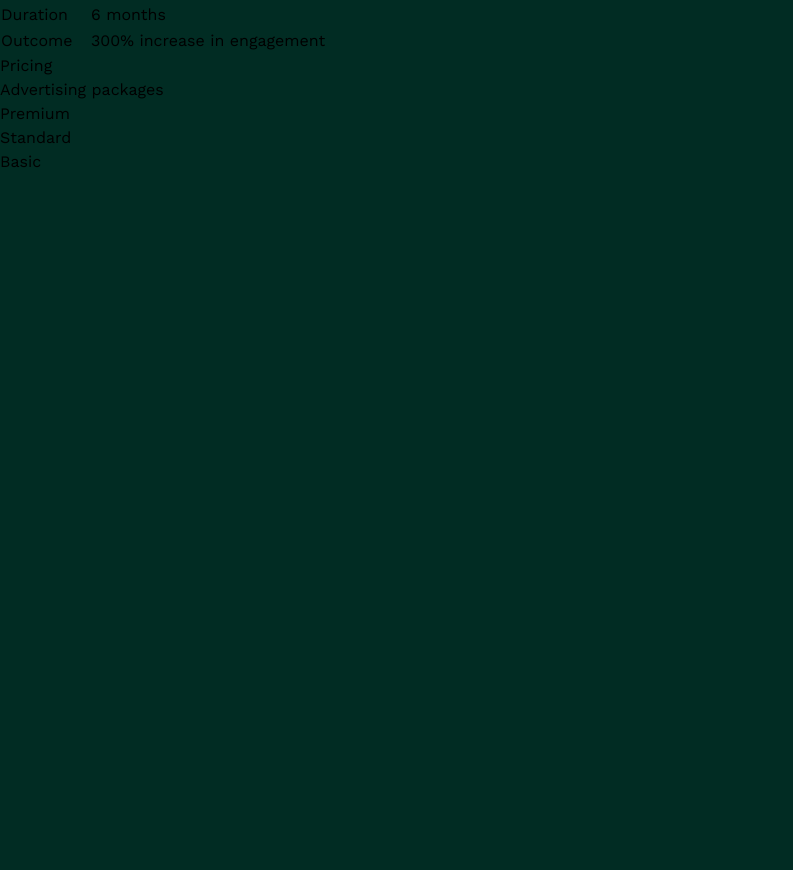
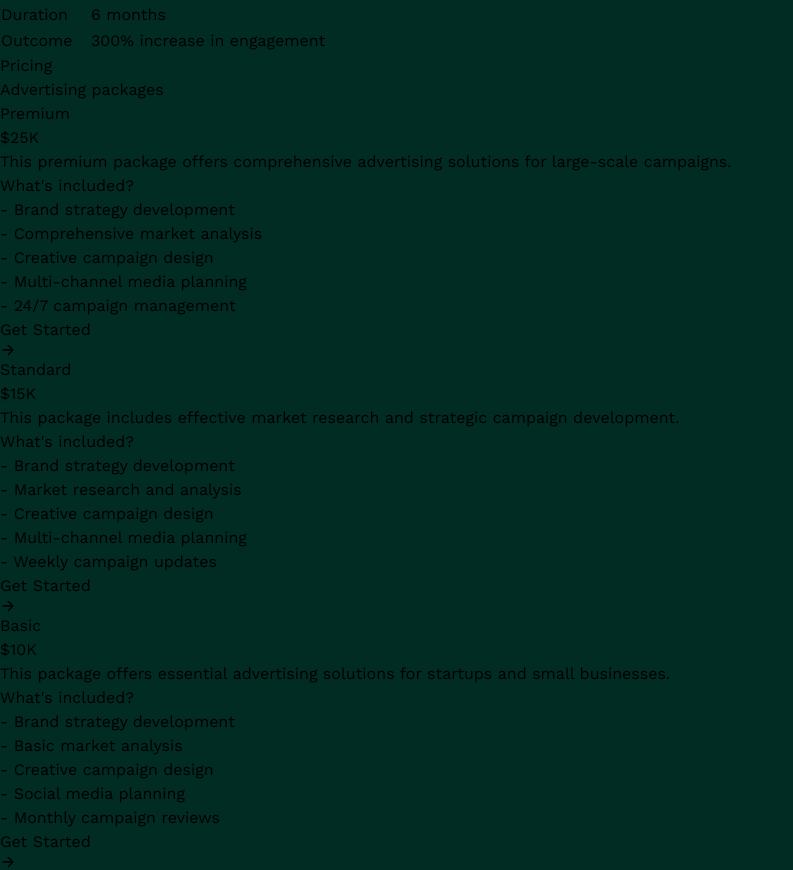
Before and after one commit to ionutpetru4046/landing-page-adCarrot, a React (Vite) app: page / in a window 1280 px wide. Shown: the part 9640-10510 px from the top of the page, without its empty margins (0-793 px from the left). Before the commit the page ends 9814 px from the top, so only its background shows below. Built offline with nearby package versions, Linux system fonts and the light colour scheme.

Commit message:
button added to the pricing section and looped through packages

```diff
--- a/src/components/AdAgencyPackages.jsx
+++ b/src/components/AdAgencyPackages.jsx
@@ -1,3 +1,4 @@
+import { IoArrowForward } from "react-icons/io5"
 import { PACKAGES } from "../constants"
 
 const AdAgencyPackages = () => {
@@ -17,6 +18,23 @@ const AdAgencyPackages = () => {
                         <div className="mb-6 flex flex-col md:mb-0 md:w-1/2">
                             <h2 className="mb-2 text-lg font-semibold
                             tracking-tighter">{pkg.name}</h2>
+                            <p className="mb-2 text-5xl font-bold">{pkg.price}</p>
+                            <p className="px-2">{pkg.description}</p>
+                        </div>
+                        <div className="flex flex-col md:w-1/2">
+                            <h3 className="mb-2 font-semibold tracking-tighter">What's included?</h3>
+                            <ul className="mb-4">
+                                {pkg.services.map((service, index) => (
+                                    <li key={index}>- {service}</li>
+                                ))}
+                            </ul>
+                            <div>
+                                <button className="flex items-center gap-2
+                                rounded-full bg-emerald-950 px-4 py-2 text-orange-50 hover:bg-emerald-900">
+                                    <span>Get Started</span>
+                                    <IoArrowForward />
+                                </button>
+                            </div>
                         </div>
                     </div>
                 </div>
```
